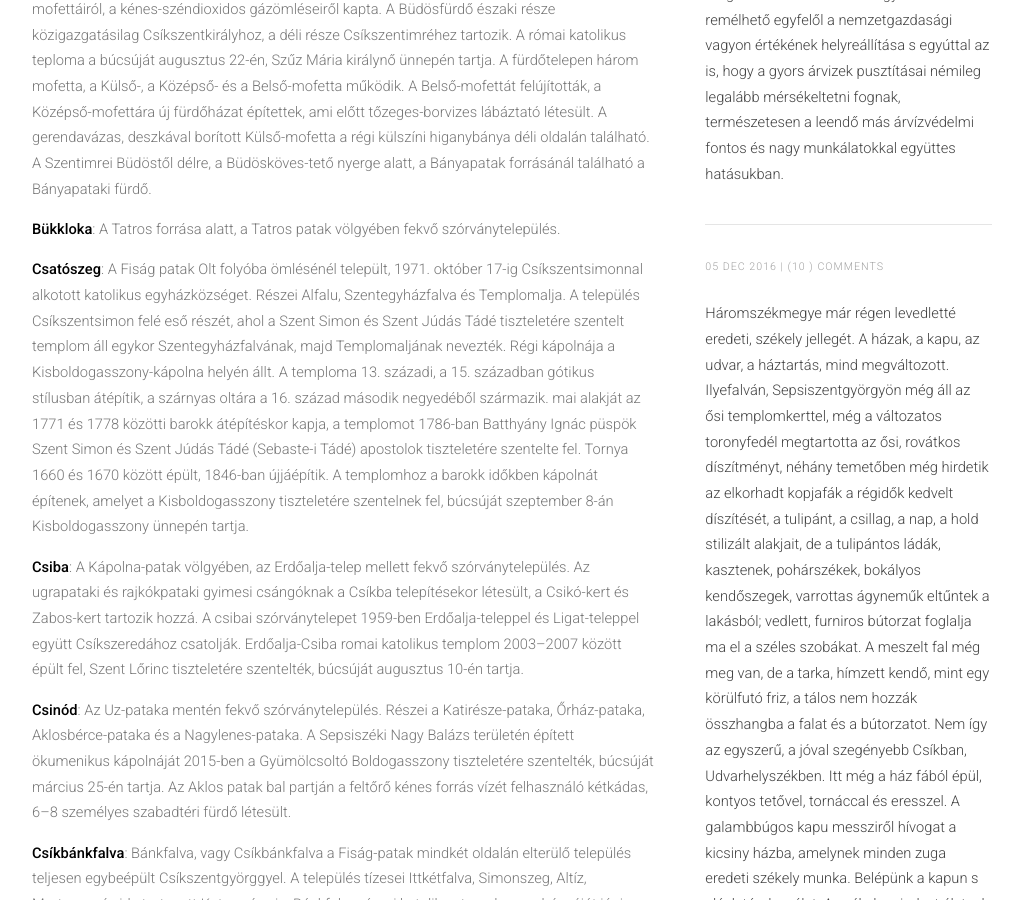
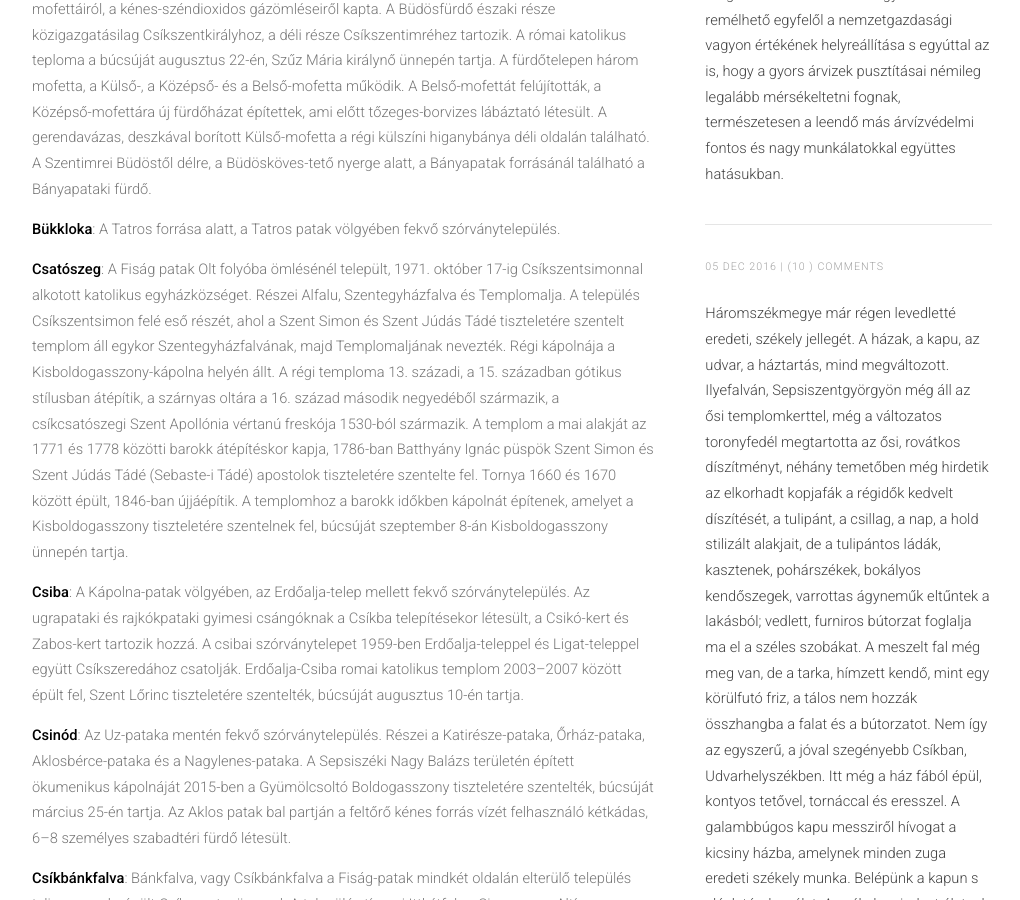
Before and after one commit to siculia/siculia.github.io, a Jekyll site: the page built from siculia-csikszek.html, in a window 1280 px wide and 900 px high, scrolled down 2370 px. Shown: the whole window, without its empty margins (128-1148 px from the left). Built offline with Jekyll 4.4.1, drawn with Linux system fonts in a browser that asks for light colours; nearby versions of some CDN libraries; library files that are not in the unit come from our copies.

Commit message:
Csatószeg

```diff
--- a/siculia-csikszek.html
+++ b/siculia-csikszek.html
@@ -57,7 +57,7 @@ layout: default
 							<p style="text-align: left;"><b>Bükkhavaspataka</b>: A Barackos és Jávárdi-havasok között fekvő szórványtelepülés. Bükkhavaspatakon Szent István tiszteletére 1925-ben építenek kápolnát. Itt működött a Muhos-pataki borvízfürdő.</p>
 							<p style="text-align: left;"><b>Büdösfürdő</b>: Dél-Hargita egyik üdülőtelepe, Csíkszentimréhez tartozik, nevét a kénes szagú mofettáiról, a kénes-széndioxidos gázömléseiről kapta. A Büdösfürdő északi része közigazgatásilag Csíkszentkirályhoz, a déli része Csíkszentimréhez tartozik. A római katolikus teploma a búcsúját augusztus 22-én, Szűz Mária királynő ünnepén tartja. A fürdőtelepen három mofetta, a Külső-, a Középső- és a Belső-mofetta működik. A Belső-mofettát felújították, a Középső-mofettára új fürdőházat építettek, ami előtt tőzeges-borvizes lábáztató létesült. A gerendavázas, deszkával borított Külső-mofetta a régi külszíni higanybánya déli oldalán található. A Szentimrei Büdöstől délre, a Büdösköves-tető nyerge alatt, a Bányapatak forrásánál található a Bányapataki fürdő.</p>
 							<p style="text-align: left;"><b>Bükkloka</b>: A Tatros forrása alatt, a Tatros patak völgyében fekvő szórványtelepülés.</p>
-							<p style="text-align: left;"><b>Csatószeg</b>: A Fiság patak Olt folyóba ömlésénél települt, 1971. október 17-ig Csíkszentsimonnal alkotott katolikus egyházközséget. Részei Alfalu, Szentegyházfalva és Templomalja. A település Csíkszentsimon felé eső részét, ahol a Szent Simon és Szent Júdás Tádé tiszteletére szentelt templom áll egykor Szentegyházfalvának, majd Templomaljának nevezték. Régi kápolnája a Kisboldogasszony-kápolna helyén állt. A temploma 13. századi, a 15. században gótikus stílusban átépítik, a szárnyas oltára a 16. század második negyedéből származik. mai alakját az 1771 és 1778 közötti barokk átépítéskor kapja, a templomot 1786-ban Batthyány Ignác püspök Szent Simon és Szent Júdás Tádé (Sebaste-i Tádé) apostolok tiszteletére szentelte fel. Tornya 1660 és 1670 között épült, 1846-ban újjáépítik. A templomhoz a barokk időkben kápolnát építenek, amelyet a Kisboldogasszony tiszteletére szentelnek fel, búcsúját szeptember 8-án Kisboldogasszony ünnepén tartja.</p>
+							<p style="text-align: left;"><b>Csatószeg</b>: A Fiság patak Olt folyóba ömlésénél települt, 1971. október 17-ig Csíkszentsimonnal alkotott katolikus egyházközséget. Részei Alfalu, Szentegyházfalva és Templomalja. A település Csíkszentsimon felé eső részét, ahol a Szent Simon és Szent Júdás Tádé tiszteletére szentelt templom áll egykor Szentegyházfalvának, majd Templomaljának nevezték. Régi kápolnája a Kisboldogasszony-kápolna helyén állt. A régi temploma 13. századi, a 15. században gótikus stílusban átépítik, a szárnyas oltára a 16. század második negyedéből származik, a csíkcsatószegi Szent Apollónia vértanú freskója 1530-ból származik. A templom a mai alakját az 1771 és 1778 közötti barokk átépítéskor kapja, 1786-ban Batthyány Ignác püspök Szent Simon és Szent Júdás Tádé (Sebaste-i Tádé) apostolok tiszteletére szentelte fel. Tornya 1660 és 1670 között épült, 1846-ban újjáépítik. A templomhoz a barokk időkben kápolnát építenek, amelyet a Kisboldogasszony tiszteletére szentelnek fel, búcsúját szeptember 8-án Kisboldogasszony ünnepén tartja.</p>
 							<p style="text-align: left;"><b>Csiba</b>: A Kápolna-patak völgyében, az Erdőalja-telep mellett fekvő szórványtelepülés. Az ugrapataki és rajkókpataki gyimesi csángóknak a Csíkba telepítésekor létesült, a Csikó-kert és Zabos-kert tartozik hozzá. A csibai szórványtelepet 1959-ben Erdőalja-teleppel és Ligat-teleppel együtt Csíkszeredához csatolják. Erdőalja-Csiba romai katolikus templom 2003–2007 között épült fel, Szent Lőrinc tiszteletére szentelték, búcsúját augusztus 10-én tartja.</p>
 							<p style="text-align: left;"><b>Csinód</b>: Az Uz-pataka mentén fekvő szórványtelepülés. Részei a Katirésze-pataka, Őrház-pataka, Aklosbérce-pataka és a Nagylenes-pataka. A Sepsiszéki Nagy Balázs területén épített ökumenikus kápolnáját 2015-ben a Gyümölcsoltó Boldogasszony tiszteletére szentelték, búcsúját március 25-én tartja. Az Aklos patak bal partján a feltőrő kénes forrás vízét felhasználó kétkádas, 6–8 személyes szabadtéri fürdő létesült.</p>
 							<p style="text-align: left;"><b>Csíkbánkfalva</b>: Bánkfalva, vagy Csíkbánkfalva a Fiság-patak mindkét oldalán elterülő település teljesen egybeépült Csíkszentgyörggyel. A település tízesei Ittkétfalva, Simonszeg, Altíz, Martonos, és ide tartozott Kotormány is. Bánkfalva római katolikus temploma a búcsúját június 24-én, Keresztelő Szent János születése napján tartja. A településtől keletre, a Szentegyházas-patak Havas tető alatti völgyében található a csíkbánfalvi Adorjánfürdő. Az Adorján fürdőtől délkeletre, a Vermed-patak völgyében állt a csíkbánkfalvi Bakay-fürdő.</p>
```
